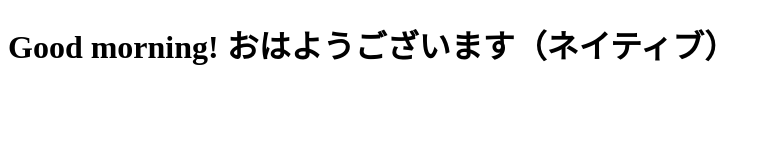
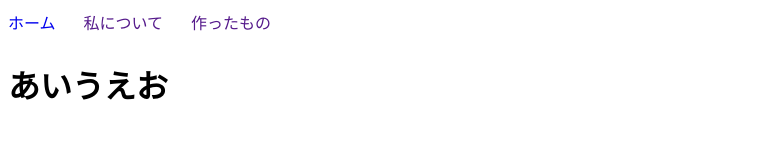
Before and after one commit to siyouryou5000choyen/gosen, a plain HTML site: page index.html in a window 1280 px wide. Shown: the whole page, without its empty margins (0-770 px from the left). Drawn offline with Linux system fonts and the light colour scheme.

Commit message:
Add files via upload

```diff
--- a/index.html
+++ b/index.html
@@ -1,11 +1,35 @@
 <!DOCTYPE html>
 <html>
-  <head>
+    <head lang="jp">
+        <meta charset="UTF-8">
+        <meta name="tukuttahito" content=" 使用料5000兆円">
+        <meta name="siyosofuto" content="Visualcodestudio">
+        <link rel="stylesheet" href="style.css">
+    <title>
+        ホームページ
+    </title>
+    </head>
+    <body>
+        <header>
+        <nav>
+            <ul>
+                <li><a href="https://siyouryou5000choyen.github.io/gosen/">ホーム</a></li>
+                <li><a href="">私について</a></li>
+                <li><a href="">作ったもの</a></li>
 
-  </head>
-  <body>
-    <h1>
-      Good morning! おはようございます（ネイティブ）
-    </h1>
-  </body>
+            </ul>
+        </nav>
+        </header>
+
+        <main>
+            <h1>
+                あいうえお
+            </h1>
+        </main>
+
+        <footer>
+
+        </footer>
+
+    </body>
 </html>
--- /dev/null
+++ b/style.css
@@ -0,0 +1,15 @@
+@charset "ShiftJIS";
+nav ul {
+    margin: 0 Auto;
+    padding: 0;
+    line-height: 32px;
+    text-align: centr;
+    word-spacing: 1.5em;
+}
+nav li {
+    display: inline;
+    margin:   0.5rem 0;
+}
+a {
+    text-decoration :none;
+}
```
